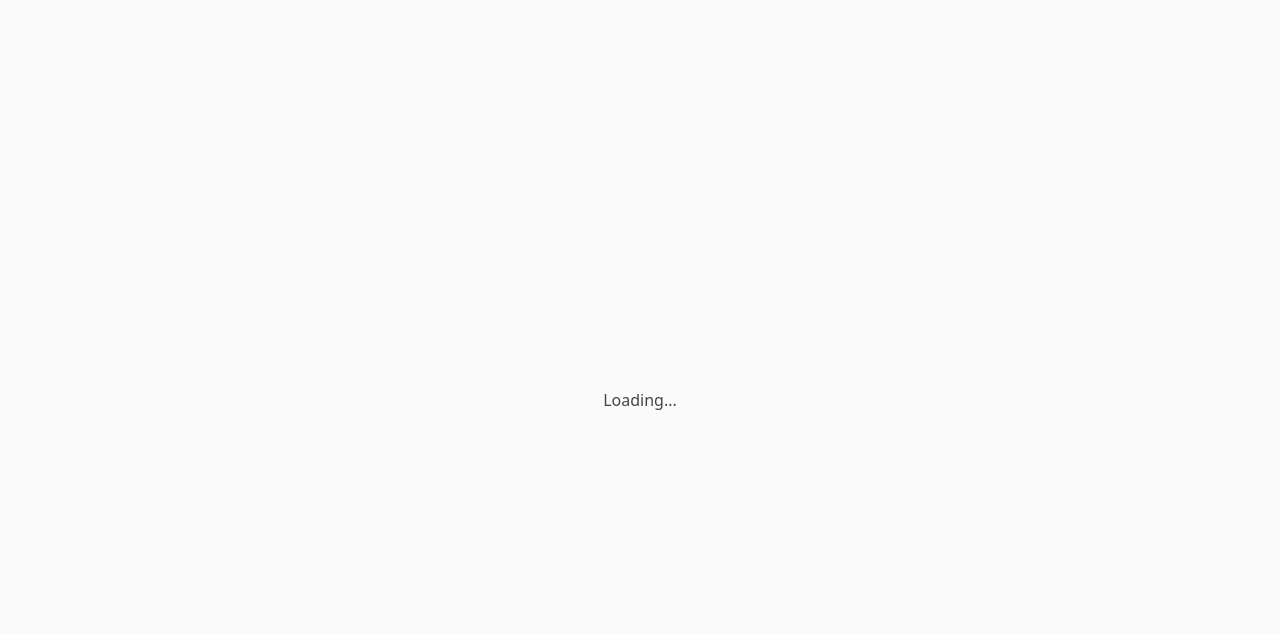
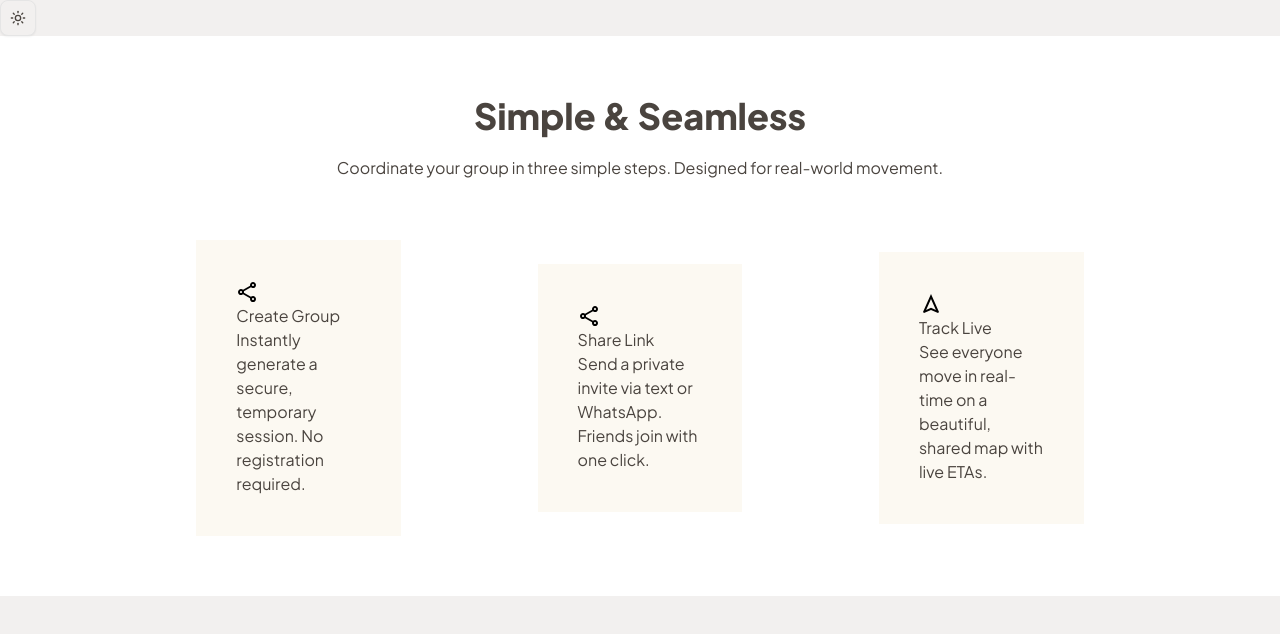
Before and after one commit to aadijaiin/chalo, a Next.js app: page / in a window 1280 px wide. Before the commit this address had no page. Shown: the top 634 px of the page. Built offline with nearby package versions, Linux system fonts and the light colour scheme.

Commit message:
landing page

```diff
--- a/src/app/globals.css
+++ b/src/app/globals.css
@@ -50,12 +50,12 @@
   --radius: 0.625rem;
   --background: #f2f0ef;
   --foreground: #4a443f;
-  --card: oklch(1 0 0);
+  --card: #fcf9f2;
   --card-foreground: oklch(0.145 0 0);
   --popover: oklch(1 0 0);
   --popover-foreground: oklch(0.145 0 0);
-  --primary: oklch(0.205 0 0);
-  --primary-foreground: oklch(0.985 0 0);
+  --primary: white;
+  --primary-foreground: #e2915a;
   --secondary: oklch(0.97 0 0);
   --secondary-foreground: oklch(0.205 0 0);
   --muted: oklch(0.97 0 0);
--- a/src/app/home/page.jsx
+++ b/src/app/home/page.jsx
@@ -1,11 +1,10 @@
 "use client"
+import Features from "@/components/landing/Features"
 import ModeToggle from "@/components/themeButton"
 export default function Page(){
     return(
         <>
-            <div className="bg-red-50">
-                <ModeToggle/>
-            </div>
+            <Features/>
         </>
     )
 }
--- a/src/app/layout.jsx
+++ b/src/app/layout.jsx
@@ -1,16 +1,12 @@
-import { Geist, Geist_Mono } from "next/font/google";
+import { Plus_Jakarta_Sans } from "next/font/google";
 import { ThemeProvider } from "@/components/ui/themeProvider"
 import "./globals.css";
 
-const geistSans = Geist({
-  variable: "--font-geist-sans",
+const jakarta = Plus_Jakarta_Sans({
   subsets: ["latin"],
-});
-
-const geistMono = Geist_Mono({
-  variable: "--font-geist-mono",
-  subsets: ["latin"],
-});
+  display: "swap",
+  variable: "--font-plus_jakarta_sans",
+})
 
 export const metadata = {
   title: "Create Next App",
@@ -20,7 +16,7 @@ export const metadata = {
 export default function RootLayout({ children }) {
   return (
     <>
-      <html lang="en" suppressHydrationWarning>
+      <html lang="en" suppressHydrationWarning className={jakarta.className}>
         <head />
         <body>
           <ThemeProvider
--- a/src/app/page.jsx
+++ b/src/app/page.jsx
@@ -1,18 +1,19 @@
 "use client"
 import { useRouter } from "next/navigation";
+import Features from "@/components/landingComponents/Features"
+
 import { useEffect } from "react";
+import ModeToggle from "@/components/themeButton";
 
 export default function Home() {
   const router = useRouter()
 
-  useEffect(() => {
-    setTimeout(() => {
-      router.push('/home')
-    }, 1000);
-  })
+
   return (
-    <div className="flex min-h-screen items-center justify-center bg-zinc-50 font-sans dark:bg-black">
-      Loading...
-    </div>
+    <>
+      <ModeToggle/>
+      <Features/>
+    </>
+
   );
 }
--- /dev/null
+++ b/src/components/landingComponents/Features.jsx
@@ -0,0 +1,41 @@
+
+const data = [
+    {
+        "icon" : <svg xmlns="http://www.w3.org/2000/svg" height="24px" viewBox="0 -960 960 960" width="24px" fill="#000000"><path d="M680-80q-50 0-85-35t-35-85q0-6 3-28L282-392q-16 15-37 23.5t-45 8.5q-50 0-85-35t-35-85q0-50 35-85t85-35q24 0 45 8.5t37 23.5l281-164q-2-7-2.5-13.5T560-760q0-50 35-85t85-35q50 0 85 35t35 85q0 50-35 85t-85 35q-24 0-45-8.5T598-672L317-508q2 7 2.5 13.5t.5 14.5q0 8-.5 14.5T317-452l281 164q16-15 37-23.5t45-8.5q50 0 85 35t35 85q0 50-35 85t-85 35Zm0-80q17 0 28.5-11.5T720-200q0-17-11.5-28.5T680-240q-17 0-28.5 11.5T640-200q0 17 11.5 28.5T680-160ZM200-440q17 0 28.5-11.5T240-480q0-17-11.5-28.5T200-520q-17 0-28.5 11.5T160-480q0 17 11.5 28.5T200-440Zm480-280q17 0 28.5-11.5T720-760q0-17-11.5-28.5T680-800q-17 0-28.5 11.5T640-760q0 17 11.5 28.5T680-720Zm0 520ZM200-480Zm480-280Z"/></svg>,
+        "title": "Create Group",
+        "description" : "Instantly generate a secure, temporary session. No registration required."
+    },
+    {
+        "icon" : <svg xmlns="http://www.w3.org/2000/svg" height="24px" viewBox="0 -960 960 960" width="24px" fill="#000000"><path d="M680-80q-50 0-85-35t-35-85q0-6 3-28L282-392q-16 15-37 23.5t-45 8.5q-50 0-85-35t-35-85q0-50 35-85t85-35q24 0 45 8.5t37 23.5l281-164q-2-7-2.5-13.5T560-760q0-50 35-85t85-35q50 0 85 35t35 85q0 50-35 85t-85 35q-24 0-45-8.5T598-672L317-508q2 7 2.5 13.5t.5 14.5q0 8-.5 14.5T317-452l281 164q16-15 37-23.5t45-8.5q50 0 85 35t35 85q0 50-35 85t-85 35Zm0-80q17 0 28.5-11.5T720-200q0-17-11.5-28.5T680-240q-17 0-28.5 11.5T640-200q0 17 11.5 28.5T680-160ZM200-440q17 0 28.5-11.5T240-480q0-17-11.5-28.5T200-520q-17 0-28.5 11.5T160-480q0 17 11.5 28.5T200-440Zm480-280q17 0 28.5-11.5T720-760q0-17-11.5-28.5T680-800q-17 0-28.5 11.5T640-760q0 17 11.5 28.5T680-720Zm0 520ZM200-480Zm480-280Z"/></svg>,
+        "title": "Share Link",
+        "description" : "Send a private invite via text or WhatsApp. Friends join with one click."
+    },
+    {
+        "icon" : <svg xmlns="http://www.w3.org/2000/svg" height="24px" viewBox="0 -960 960 960" width="24px" fill="#000000"><path d="m200-120-40-40 320-720 320 720-40 40-280-120-280 120Zm84-124 196-84 196 84-196-440-196 440Zm196-84Z"/></svg>,
+        "title": "Track Live",
+        "description" : "See everyone move in real-time on a beautiful, shared map with live ETAs."
+    }
+]
+export default function Features() {
+    return (
+        <>
+            <div className="h-fit flex items-center flex-col bg-primary text-foreground py-15">
+                <div className="flex items-center flex-col w-3/5">
+                    <p className="text-foreground font-black text-4xl">Simple & Seamless</p>
+                    <p className="mt-5 space-x-2">Coordinate your group in three simple steps. Designed for real-world movement.</p>
+                </div>
+                <div className="flex mt-15 w-4/5 items-center justify-around">
+                    {data.map((value, key) => {
+                        return(
+                            <div key={key} className="w-1/5 bg-card px-10  py-10" >
+                                <div>{value.icon}</div>
+                                <div>{value.title}</div>
+                                <div>{value.description}</div>
+                            </div>
+                        )
+                    })}
+                </div>
+            </div>
+        </>
+    )
+}
```
